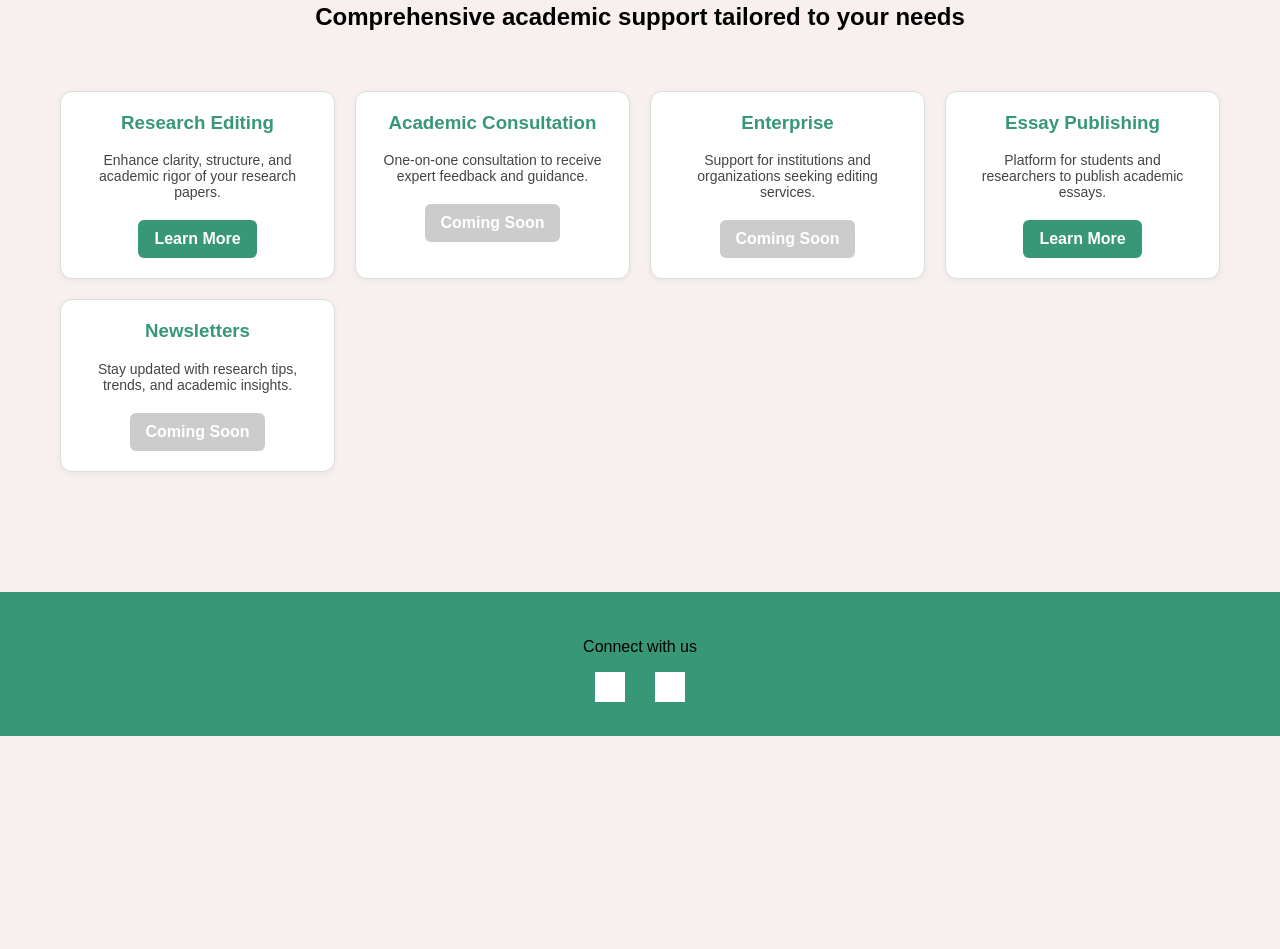
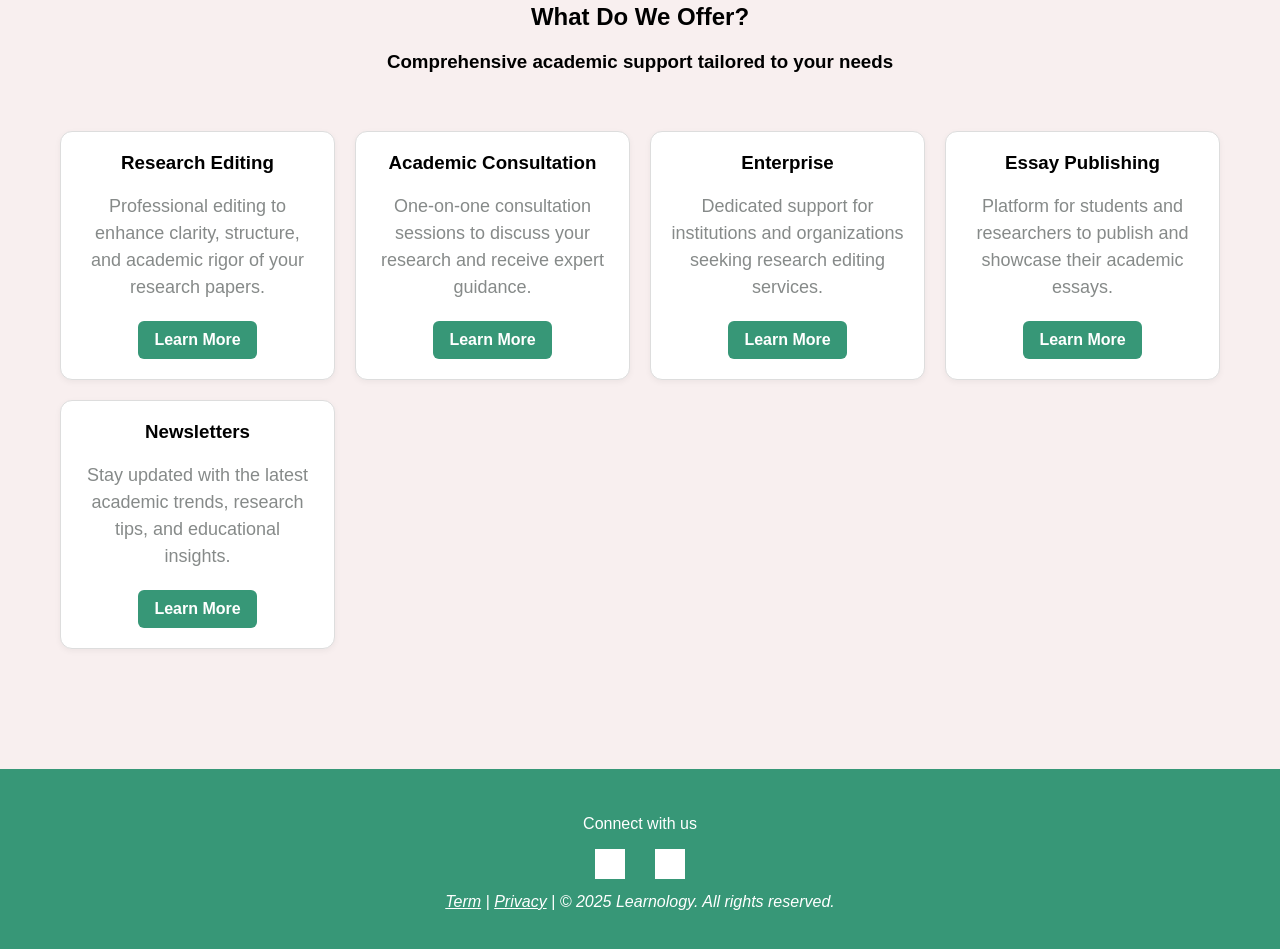
Before and after one commit to Lraenologysa/Learnologyysa, a plain HTML site: page index.html in a window 1280 px wide. Shown: the part 521-1470 px from the top of the page. Before the commit the page ends 1257 px from the top, so only its background shows below. Drawn offline with Linux system fonts and the light colour scheme; grey boxes are pictures that could not be loaded.

Commit message:
Add files via upload

```diff
--- a/index.html
+++ b/index.html
@@ -2,7 +2,12 @@
 <html lang="en">
 <head>
   <meta charset="UTF-8" />
-  <title>Expert Research Editing</title>
+  <title>Learnologysa.org.sa</title>
+  <!-- Open Graph for link previews -->
+  <meta property="og:title" content="Learnologysa.org.sa" />
+  <meta property="og:description" content="Expert research editing for academic excellence." />
+  <meta property="og:url" content="https://Learnologysa.org.sa" />
+  <meta property="og:type" content="website" />
   <style>
     html { scroll-behavior: smooth; }
     body {
@@ -36,7 +41,17 @@
       padding: 80px 20px;
       text-align: center;
     }
-    h1, h2, p, li { color: #000; }
+    h1, h2, li { color: #000; }
+
+    /* Subtitle text style */
+    .sub-text {
+      color: #868a89;
+      font-size: 18px;
+      line-height: 1.5;
+      max-width: 800px;
+      margin: 10px auto;
+    }
+
     #home {
       padding: 150px 20px 80px;
     }
@@ -66,8 +81,8 @@
       text-align: center;
       box-shadow: 0 2px 6px rgba(0,0,0,0.05);
     }
-    .card h3 { color: #379777; margin-top: 0; }
-    .card p { color: #444; font-size: 14px; margin-bottom: 20px; }
+    .card h3 { color: #000000; margin-top: 0; }
+    .card p { margin-bottom: 20px; }
     .btn {
       display: inline-block;
       background-color: #379777;
@@ -104,6 +119,21 @@
     .footer-icons a:hover img {
       transform: scale(1.1);
     }
+
+    /* Footer extra sentence styling */
+    .footer-text {
+      color: #ffffff;
+      font-size: 16px;
+      margin-top: 10px;
+      font-style: italic;
+    }
+    .footer-link {
+  color: #ffffff;        /* classic blue */
+  text-decoration: underline;
+  pointer-events: none;  /* makes it non-clickable */
+  cursor: default;
+}
+
   </style>
 </head>
 <body>
@@ -121,40 +151,39 @@
   <!-- Home Section -->
   <section id="home">
     <h1>Expert Research Editing for Academic Excellence</h1>
-    <p>
-      Professional editing services tailored for undergraduate and graduate students.
-      Enhance your research with our expert guidance across all academic fields.
-    </p>
+    <p class="sub-text">Professional editing services tailored for undergraduate and graduate students.</p>
+    <p class="sub-text">Enhance your research with our expert guidance across all academic fields.</p>
   </section>
 
   <!-- Offers Section -->
   <section id="offers">
-    <h2>Comprehensive academic support tailored to your needs</h2>
+    <h2>What Do We Offer?</h2>
+    <h3>Comprehensive academic support tailored to your needs</h3>
     <div class="card-container">
       <div class="card">
         <h3>Research Editing</h3>
-        <p>Enhance clarity, structure, and academic rigor of your research papers.</p>
+        <p class="sub-text">Professional editing to enhance clarity, structure, and academic rigor of your research papers.</p>
         <a href="javascript:void(0)" class="btn" onclick="showSection('research')">Learn More</a>
       </div>
       <div class="card">
         <h3>Academic Consultation</h3>
-        <p>One-on-one consultation to receive expert feedback and guidance.</p>
-        <a href="#" class="btn disabled">Coming Soon</a>
+        <p class="sub-text">One-on-one consultation sessions to discuss your research and receive expert guidance.</p>
+        <a href="javascript:void(0)" class="btn" onclick="showSection('research')">Learn More</a>
       </div>
       <div class="card">
         <h3>Enterprise</h3>
-        <p>Support for institutions and organizations seeking editing services.</p>
-        <a href="#" class="btn disabled">Coming Soon</a>
+        <p class="sub-text">Dedicated support for institutions and organizations seeking research editing services.</p>
+        <a href="javascript:void(0)" class="btn" onclick="showSection('research')">Learn More</a>
       </div>
       <div class="card">
         <h3>Essay Publishing</h3>
-        <p>Platform for students and researchers to publish academic essays.</p>
+        <p class="sub-text">Platform for students and researchers to publish and showcase their academic essays.</p>
         <a href="javascript:void(0)" class="btn" onclick="showSection('publish')">Learn More</a>
       </div>
       <div class="card">
         <h3>Newsletters</h3>
-        <p>Stay updated with research tips, trends, and academic insights.</p>
-        <a href="#" class="btn disabled">Coming Soon</a>
+        <p class="sub-text">Stay updated with the latest academic trends, research tips, and educational insights.</p>
+        <a href="javascript:void(0)" class="btn" onclick="showSection('research')">Learn More</a>
       </div>
     </div>
   </section>
@@ -162,10 +191,7 @@
   <!-- Research Editing Page -->
   <section id="research" style="display:none;">
     <h2>Research Editing Services</h2>
-    <p>
-      Our expert editors enhance clarity, structure, and academic tone in your writing. Whether it’s a thesis,
-      paper, or essay, we ensure your research is polished and publication-ready.
-    </p>
+    <p class="sub-text">Our expert editors enhance clarity, structure, and academic tone in your writing. Whether it’s a thesis, paper, or essay, we ensure your research is polished and publication-ready.</p>
     <ul style="text-align:left; max-width:600px; margin:20px auto; padding:0;">
       <li>Grammar and syntax corrections</li>
       <li>Improved sentence structure and logic</li>
@@ -179,25 +205,22 @@
   <!-- Placeholder Sections -->
   <section id="submit" style="display:none;">
     <h2>Submit Research</h2>
-    <p>[Form Coming Soon]</p>
+    <p class="sub-text">[Form Coming Soon]</p>
     <a href="javascript:void(0)" class="btn" onclick="history.back()">← Back to Home</a>
   </section>
   <section id="publish" style="display:none;">
     <h2>Publish</h2>
-    <p>[Details Coming Soon]</p>
+    <p class="sub-text">[Details Coming Soon]</p>
     <a href="javascript:void(0)" class="btn" onclick="history.back()">← Back to Home</a>
   </section>
   <section id="supporters" style="display:none;">
     <h2>Wall of Supporters</h2>
-    <p>[Support Form Coming Soon]</p>
+    <p class="sub-text">[Support Form Coming Soon]</p>
     <a href="javascript:void(0)" class="btn" onclick="history.back()">← Back to Home</a>
   </section>
   <section id="about" style="display:none;">
     <h2>About Us</h2>
-    <p>
-      We are dedicated to empowering students by helping them refine and elevate their research
-      to academic excellence through expert feedback and editorial services.
-    </p>
+    <p class="sub-text">We are dedicated to empowering students by helping them refine and elevate their research to academic excellence through expert feedback and editorial services.</p>
     <a href="javascript:void(0)" class="btn" onclick="history.back()">← Back to Home</a>
   </section>
 
@@ -211,6 +234,12 @@
         <img src="https://upload.wikimedia.org/wikipedia/commons/4/4e/Gmail_Icon.svg" alt="Gmail logo">
       </a>
     </div>
+    <p class="footer-text">
+  <span class="footer-link">Term</span> |
+  <span class="footer-link">Privacy</span> |
+  © 2025 Learnology. All rights reserved.
+</p>
+
   </footer>
 
   <script>
```
